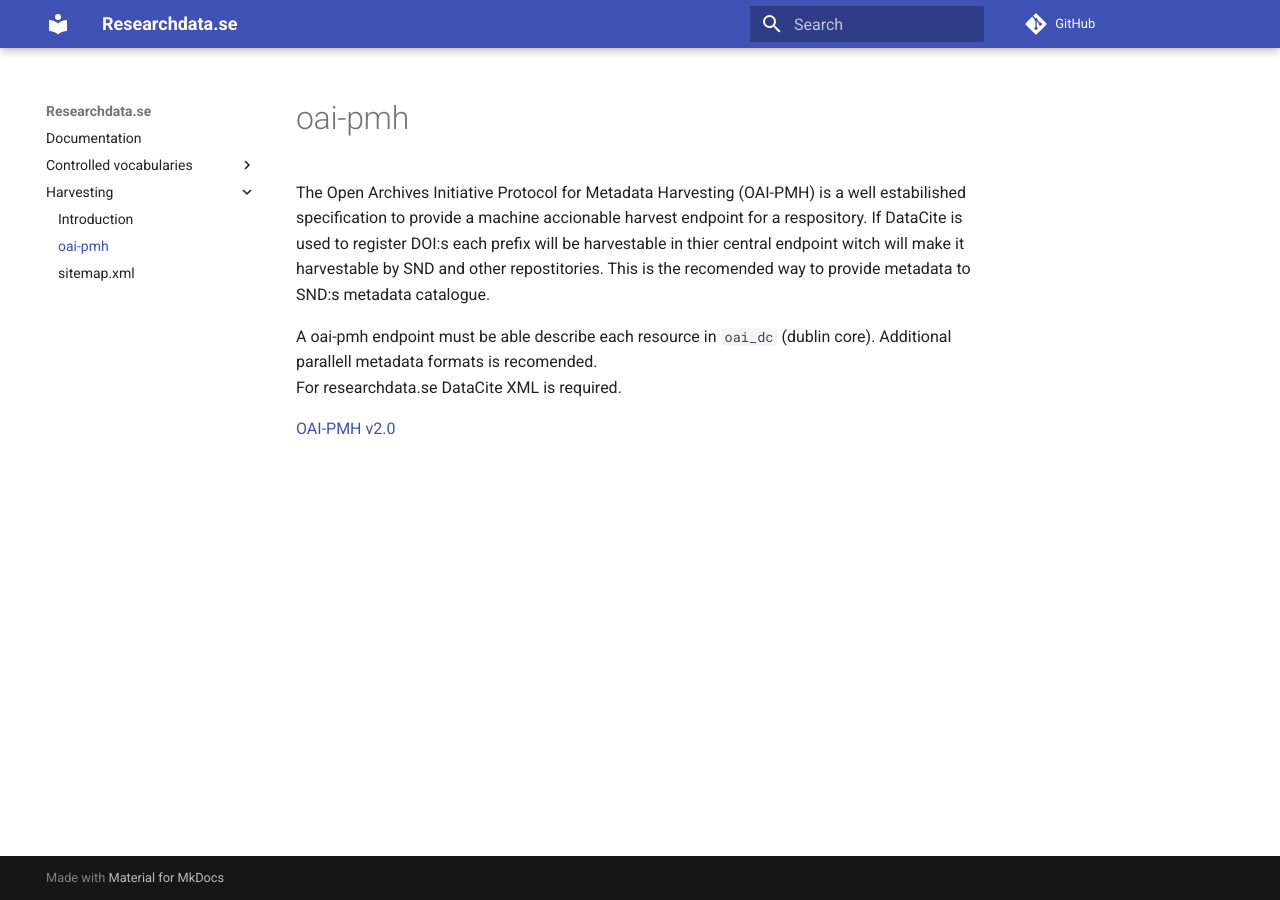
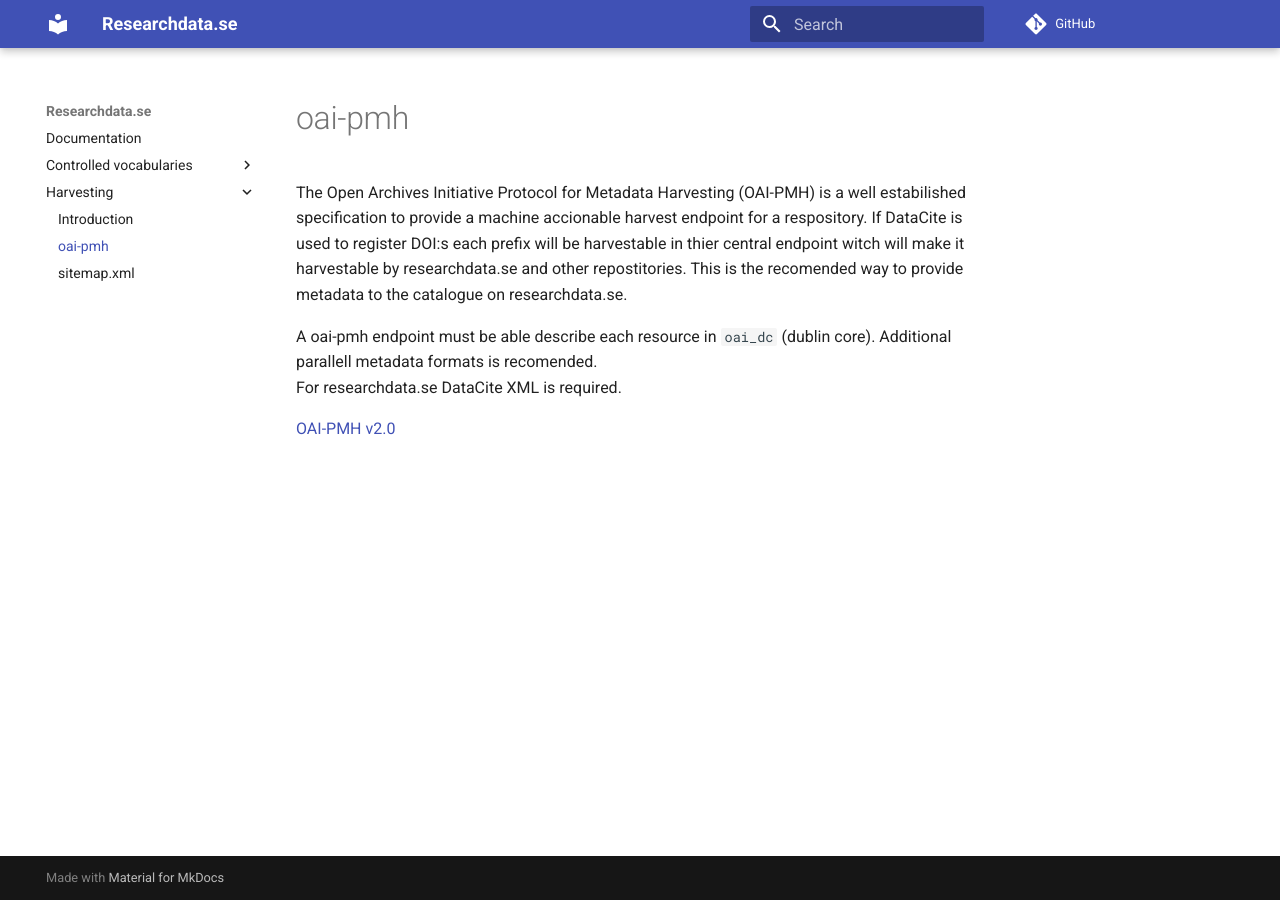
Before and after one commit to researchdata-se/docs.researchdata.se, an MkDocs documentation site: the page built from docs/harvesting/oai-pmh.md, in a window 1280 px wide. Built offline with MkDocs 1.6.1 and Material for MkDocs 9.7.7, drawn with Linux system fonts in a browser that asks for light colours; comment, search, counter and statistics services are not loaded.

Commit message:
remvoe SND for text

```diff
--- a/docs/harvesting/oai-pmh.md
+++ b/docs/harvesting/oai-pmh.md
@@ -1,7 +1,7 @@
 # oai-pmh
 
-The Open Archives Initiative Protocol for Metadata Harvesting (OAI-PMH) is a well estabilished specification to provide a machine accionable harvest endpoint for a respository. If DataCite is used to register DOI:s each prefix will be harvestable in thier central endpoint witch will make it harvestable by SND and other repostitories.
-This is the recomended way to provide metadata to SND:s metadata catalogue.
+The Open Archives Initiative Protocol for Metadata Harvesting (OAI-PMH) is a well estabilished specification to provide a machine accionable harvest endpoint for a respository. If DataCite is used to register DOI:s each prefix will be harvestable in thier central endpoint witch will make it harvestable by researchdata.se and other repostitories.
+This is the recomended way to provide metadata to the catalogue on researchdata.se.
 
 A oai-pmh endpoint must be able describe each resource in `oai_dc` (dublin core). Additional parallell metadata formats is recomended.
 For researchdata.se DataCite XML is required.
```
Also changed, not shown: docs/harvesting/index.md (+1 -1 lines).
